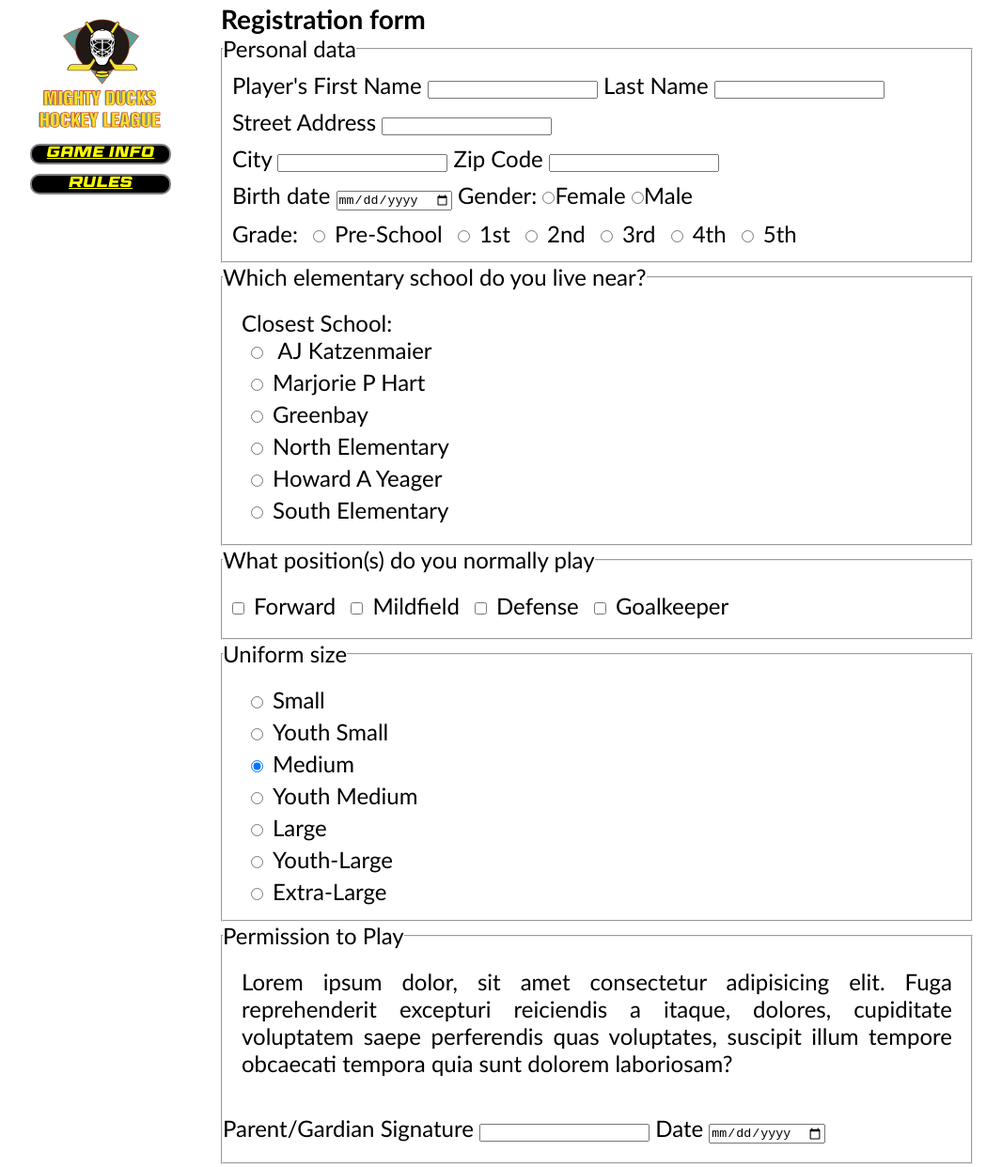
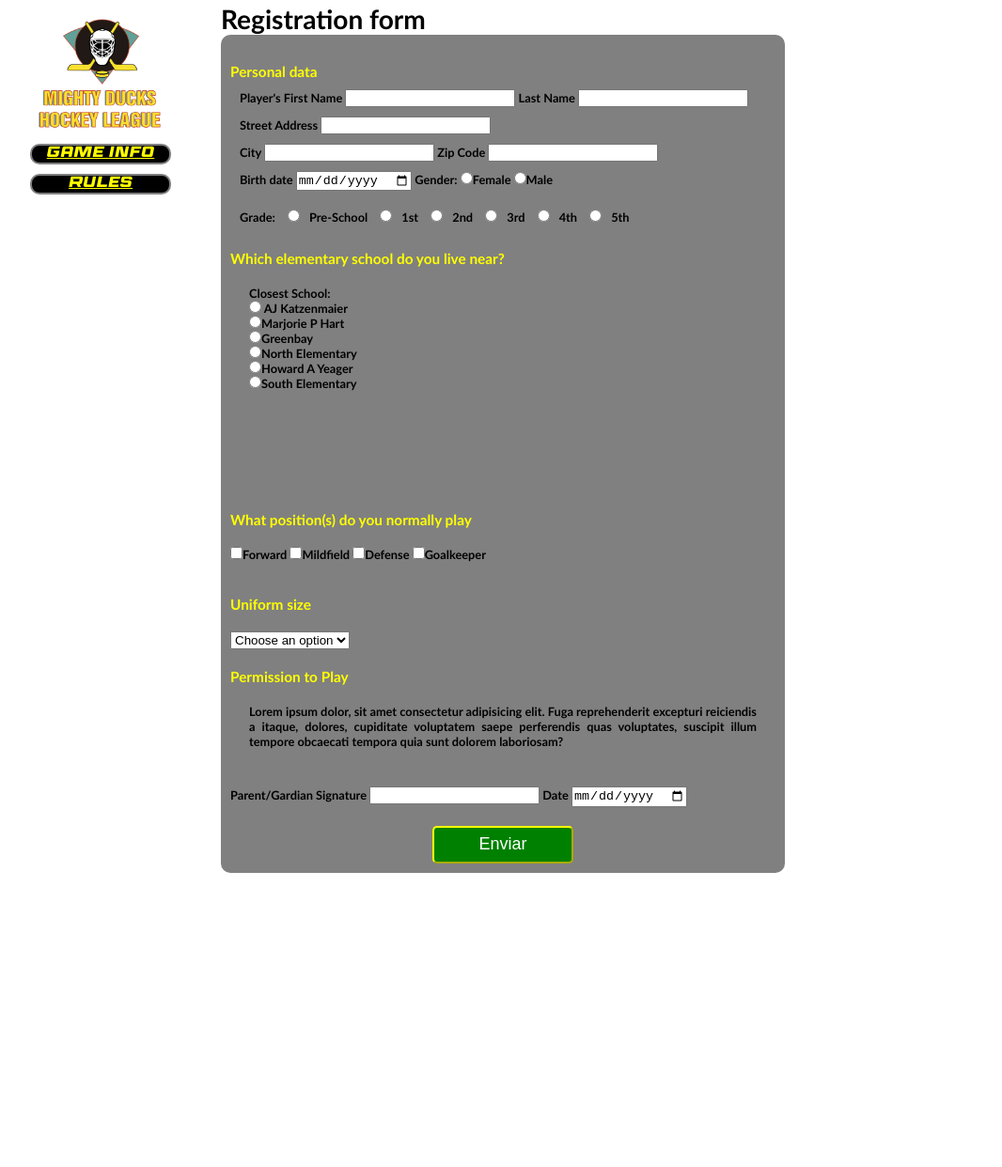
Before and after one commit to becca221b/MDHL_Ozuna, a plain HTML site: page registration.html in a window 1280 px wide. Shown: the part 425-1667 px from the top of the page at 94% size, without its empty margins (21-1087 px from the left). After the commit the page ends 1374 px from the top, so only its background shows below. Drawn offline with Linux system fonts and the light colour scheme.

Commit message:
form style and maps

```diff
--- a/registration.html
+++ b/registration.html
@@ -35,7 +35,7 @@
             <article>
                 <h3>Registration form</h3>
                 <form action="./show_data.html">
-                    <fieldset class="personal-data">
+                    <div class="personal-data">
                         <legend>Personal data</legend>
                         <div>
                             <label for="name">Player's First Name</label>
@@ -69,53 +69,43 @@
                                 <input type="radio" name="grade" id="grade" value="3">3rd
                                 <input type="radio" name="grade" id="grade" value="4">4th
                                 <input type="radio" name="grade" id="grade" value="5">5th
-
                             </label>
                         </div>
-                    </fieldset>
-                    <fieldset class="elementary">
+                    </div>
+                    <div class="elementary">
                         <legend>Which elementary school do you live near?</legend>
                         <label>Closest School:<br>
-                            <input type="radio" name="grade" id="grade" value="A"> AJ Katzenmaier <br>
-                            <input type="radio" name="grade" id="grade" value="M">Marjorie P Hart<br>
-                            <input type="radio" name="grade" id="grade" value="G">Greenbay <br>
-                            <input type="radio" name="grade" id="grade" value="N">North Elementary<br>
-                            <input type="radio" name="grade" id="grade" value="H">Howard A Yeager <br>
-                            <input type="radio" name="grade" id="grade" value="S">South Elementary<br>
+                            <input type="radio" name="school" id="school" value="A"> AJ Katzenmaier <br>
+                            <input type="radio" name="school" id="school" value="M">Marjorie P Hart<br>
+                            <input type="radio" name="school" id="school" value="G">Greenbay <br>
+                            <input type="radio" name="school" id="school" value="N">North Elementary<br>
+                            <input type="radio" name="school" id="school" value="H">Howard A Yeager <br>
+                            <input type="radio" name="school" id="school" value="S">South Elementary<br>
                         </label>
-                    </fieldset>
-                    <fieldset class="position">
+
+                    </div>
+                    <div class="position">
                         <legend>What position(s) do you normally play</legend>
-                        <input type="checkbox" name="grade" id="grade" value="F">Forward
-                        <input type="checkbox" name="grade" id="grade" value="M">Mildfield
-                        <input type="checkbox" name="grade" id="grade" value="D">Defense
-                        <input type="checkbox" name="grade" id="grade" value="G">Goalkeeper
-                    </fieldset>
-                    <fieldset class="size">
+                        <input type="checkbox" name="position" id="position" value="F">Forward
+                        <input type="checkbox" name="position" id="position" value="M">Mildfield
+                        <input type="checkbox" name="position" id="position" value="D">Defense
+                        <input type="checkbox" name="position" id="position" value="G">Goalkeeper
+                    </div>
+                    <div class="size">
                         <legend>Uniform size</legend>
-                        <label>
-                            <input name="talle" type="radio" value="0" id="talle">Small<br>
-                        </label>
-                        <label>
-                            <input name="talle" type="radio" value="1" id="talle">Youth Small<br>
-                        </label>
-                        <label>
-                            <input name="talle" checked type="radio" value="2" id="talle">Medium<br>
-                        </label>
-                        <label>
-                            <input name="talle" type="radio" value="3" id="talle">Youth Medium<br>
-                        </label>
-                        <label>
-                            <input name="talle" type="radio" value="4" id="talle">Large<br>
-                        </label>
-                        <label>
-                            <input name="talle" type="radio" value="5" id="talle">Youth-Large<br>
-                        </label>
-                        <label>
-                            <input name="talle" type="radio" value="6" id="talle">Extra-Large<br>
-                        </label>
-                    </fieldset>
-                    <fieldset class="permission">
+                        <select name="size" id="size">
+                            <option disabled selected>Choose an option</option>
+                            <option value="0">Small</option>
+                            <option value="1">Youth-small</option>
+                            <option value="2">Medium</option>
+                            <option value="3">Youth-Medium</option>
+                            <option value="4">Large</option>
+                            <option value="5">Youth-Large</option>
+                            <option value="6"> Extra-Large</option>
+                        </select>
+                    </div>
+
+                    <div class="permission">
                         <legend>Permission to Play</legend>
                         <p>Lorem ipsum dolor, sit amet consectetur adipisicing elit. Fuga reprehenderit excepturi reiciendis a itaque, dolores, cupiditate voluptatem saepe perferendis quas voluptates, suscipit illum tempore obcaecati tempora quia sunt dolorem laboriosam?</p>
                         <div>
@@ -124,7 +114,7 @@
                             <label>Date</label>
                             <input type="date" name="date" id="date">
                         </div>
-                    </fieldset>
+                    </div>
                     <div class="boton">
                         <button>Enviar</button>
                     </div>
--- a/style.css
+++ b/style.css
@@ -167,23 +167,22 @@ tr:hover th{
 }
 .elementary{
     display: flex;
+    flex-direction: column;
 }
 .elementary label, .size label{
-    height: 270px;
+    height: 240px;
     padding: 20px;
 }
 #grade, #talle, .personal-data div{
     margin: 10px;
 }
 .position{
-    height: 100px;
+    height: 70px;
 }
 .position legend, .size legend{
     margin-bottom: 20px;
 }
-.size{
-    height: 300px;
-}
+
 .permission p{
     padding: 20px;
 }
@@ -191,20 +190,33 @@ tr:hover th{
     margin-bottom: 20px;
 }
 form{
-
+   background-color: gray;
+   border-radius: 10px;
+   font-size: 0.8rem;
+   font-weight: bold;
+   padding: 10px;
+   width: 600px;
 }
 button{
-    width: 120px;
+    width: 150px;
     height: 40px;
-    background-color: blue;
+    background-color: green;
     border-radius: 5px;
     color: white;
     font-size: large;
+    border-color: yellow;
 }
 .boton{
     display: flex;
-    background-color: white;
     display: flex;
     justify-content: center;
     align-items: center;
 }
+form legend{
+color: yellow;
+font-size: larger;
+}
+iframe{
+    width: 200px;
+    height: 100px;
+}
```
Also changed, not shown: game_info.html (+2 -2 lines), show_data.html (added, +63 -0 lines).
